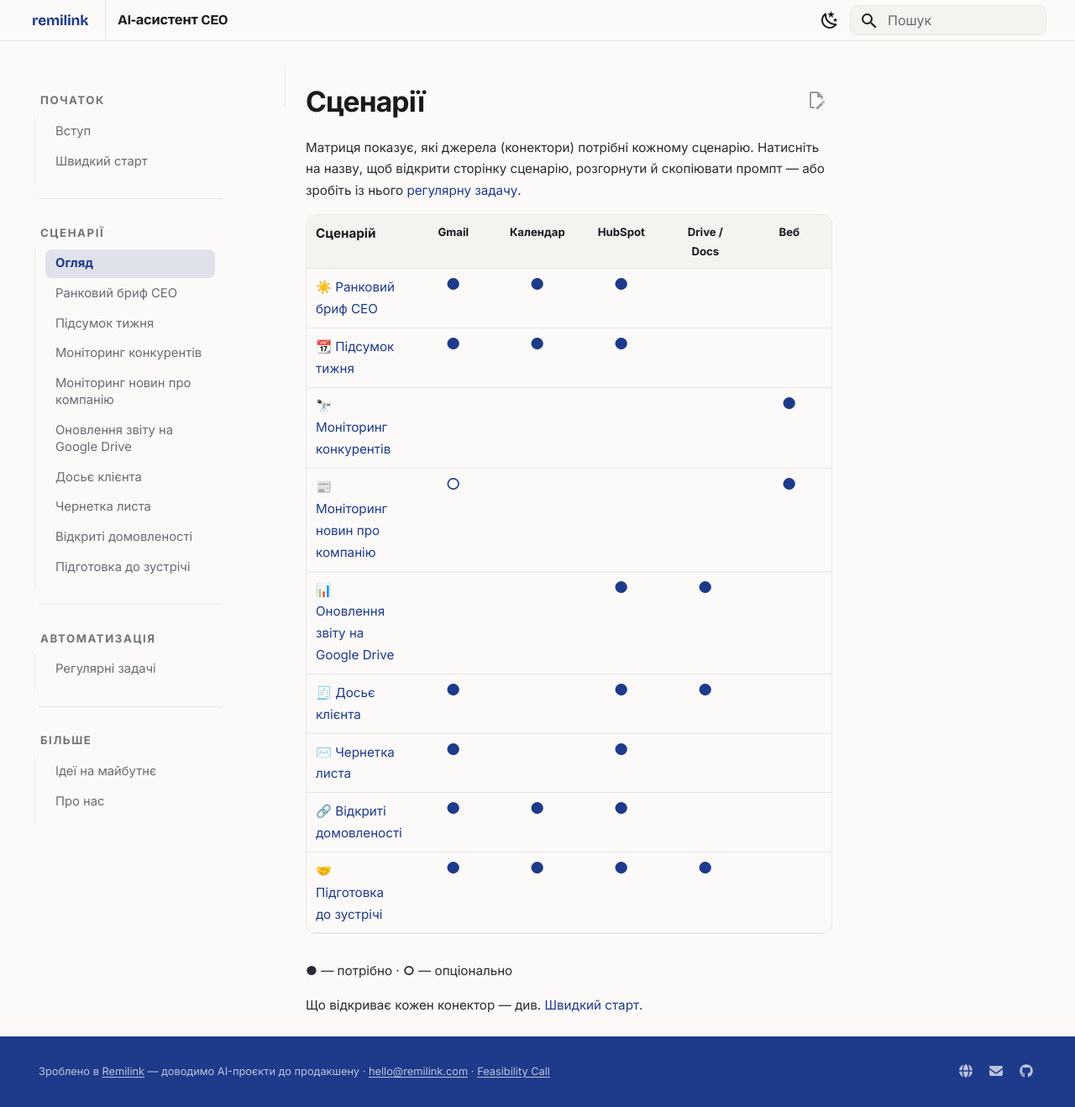
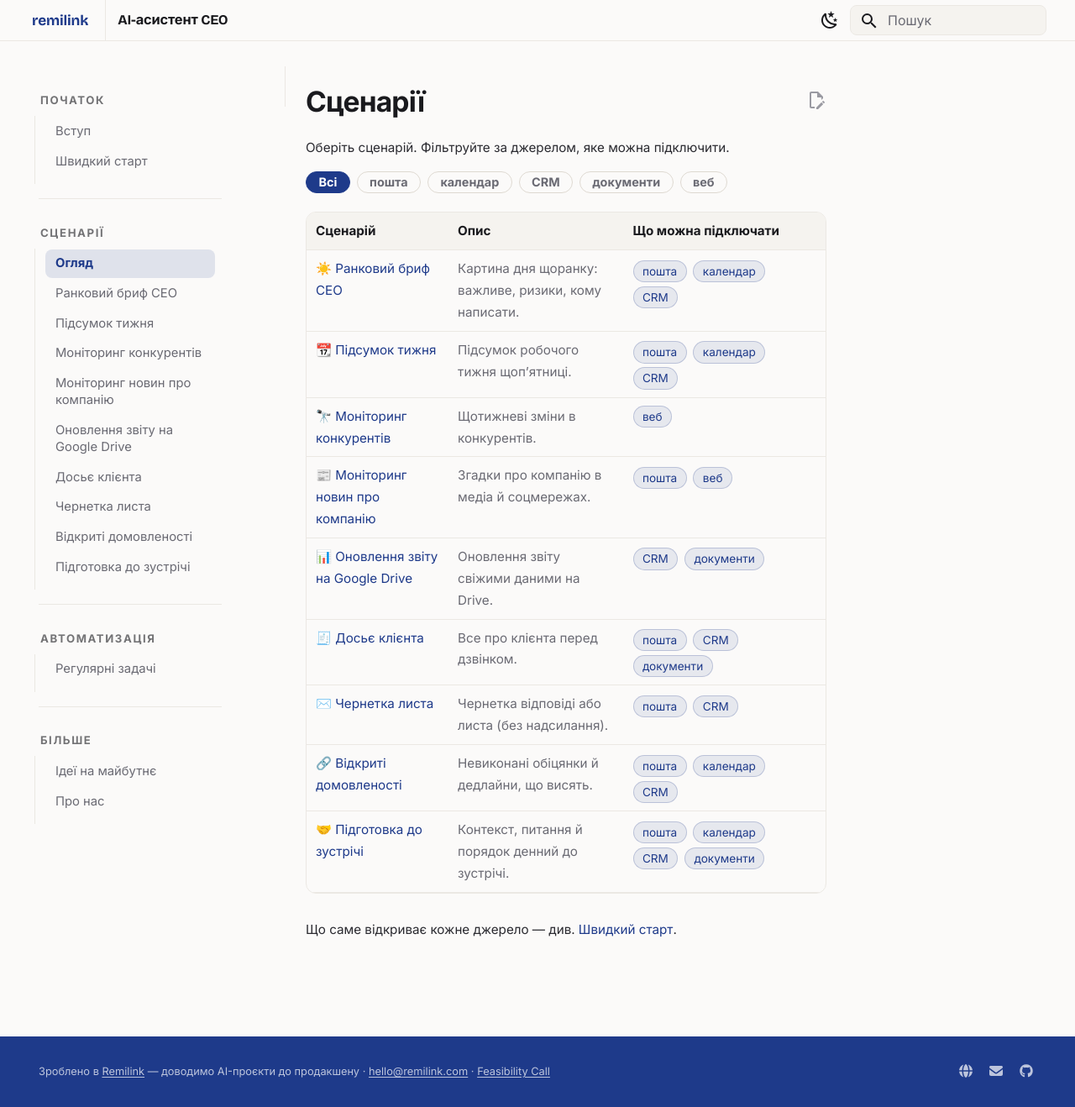
Before and after one commit to remilink/ceo-assistant, an MkDocs documentation site: the page built from docs/scenarios/index.md, in a window 1280 px wide and 1318 px high. Shown: the whole window at 84% size. Built offline with MkDocs 1.6.1 and Material for MkDocs 9.7.7, drawn with Linux system fonts in a browser that asks for light colours; comment, search, counter and statistics services are not loaded.

Commit message:
Scenarios overview: filterable 3-column list with source tags
Replace matrix with Сценарій | Опис | Що можна підключати. Generic source tags
(пошта/календар/CRM/документи/веб) as pills; clickable filter chips (vanilla JS,
document$-aware for instant nav).

```diff
--- /dev/null
+++ b/docs/javascripts/scenarios-filter.js
@@ -0,0 +1,45 @@
+// Filter the scenarios overview by generic source tag (пошта, календар, ...).
+// Uses Material's document$ so it also runs after instant navigation.
+(function () {
+  function init() {
+    var root = document.querySelector('.rl-scen');
+    if (!root) return;
+    var chips = root.querySelectorAll('.rl-chip');
+    var rows = root.querySelectorAll('table tbody tr');
+    var active = new Set();
+    var allChip = root.querySelector('.rl-chip[data-tag=""]');
+
+    function apply() {
+      rows.forEach(function (r) {
+        var tags = (r.getAttribute('data-tags') || '').split(' ');
+        var show = active.size === 0 ||
+          Array.from(active).some(function (t) { return tags.indexOf(t) !== -1; });
+        r.style.display = show ? '' : 'none';
+      });
+      if (allChip) allChip.classList.toggle('is-active', active.size === 0);
+    }
+
+    chips.forEach(function (ch) {
+      ch.addEventListener('click', function () {
+        var tag = ch.getAttribute('data-tag');
+        if (tag === '') {
+          active.clear();
+          chips.forEach(function (c) { c.classList.remove('is-active'); });
+        } else if (active.has(tag)) {
+          active.delete(tag);
+          ch.classList.remove('is-active');
+        } else {
+          active.add(tag);
+          ch.classList.add('is-active');
+        }
+        apply();
+      });
+    });
+
+    apply();
+  }
+
+  if (window.document$) window.document$.subscribe(init);
+  else if (document.readyState !== 'loading') init();
+  else document.addEventListener('DOMContentLoaded', init);
+})();
--- a/docs/scenarios/index.md
+++ b/docs/scenarios/index.md
@@ -1,25 +1,30 @@
 # Сценарії
 
-Матриця показує, які джерела (конектори) потрібні кожному сценарію.
-Натисніть на назву, щоб відкрити сторінку сценарію, розгорнути й скопіювати промпт —
-або зробіть із нього [регулярну задачу](../schedule.md).
+Оберіть сценарій. Фільтруйте за джерелом, яке можна підключити.
 
-<div class="rl-matrix" markdown="1">
-
-| Сценарій | Gmail | Календар | HubSpot | Drive / Docs | Веб |
-|---|:--:|:--:|:--:|:--:|:--:|
-| [☀️ Ранковий бриф CEO](rankovyi-bryf.md) | ● | ● | ● |  |  |
-| [📆 Підсумок тижня](pidsumok-tyzhnia.md) | ● | ● | ● |  |  |
-| [🔭 Моніторинг конкурентів](monitoryng-konkurentiv.md) |  |  |  |  | ● |
-| [📰 Моніторинг новин про компанію](monitoryng-novyn.md) | ○ |  |  |  | ● |
-| [📊 Оновлення звіту на Google Drive](onovlennia-zvitu.md) |  |  | ● | ● |  |
-| [🧾 Досьє клієнта](dosie-kliienta.md) | ● |  | ● | ● |  |
-| [✉️ Чернетка листа](chernetka-lysta.md) | ● |  | ● |  |  |
-| [🔗 Відкриті домовленості](vidkryti-domovlenosti.md) | ● | ● | ● |  |  |
-| [🤝 Підготовка до зустрічі](pidgotovka-do-zustrichi.md) | ● | ● | ● | ● |  |
-
+<div class="rl-scen">
+<div class="rl-filter">
+<button class="rl-chip is-active" data-tag="">Всі</button>
+<button class="rl-chip" data-tag="пошта">пошта</button>
+<button class="rl-chip" data-tag="календар">календар</button>
+<button class="rl-chip" data-tag="CRM">CRM</button>
+<button class="rl-chip" data-tag="документи">документи</button>
+<button class="rl-chip" data-tag="веб">веб</button>
+</div>
+<table>
+<thead><tr><th>Сценарій</th><th>Опис</th><th>Що можна підключати</th></tr></thead>
+<tbody>
+<tr data-tags="пошта календар CRM"><td><a href="rankovyi-bryf/">☀️ Ранковий бриф CEO</a></td><td>Картина дня щоранку: важливе, ризики, кому написати.</td><td><span class="rl-tag">пошта</span> <span class="rl-tag">календар</span> <span class="rl-tag">CRM</span></td></tr>
+<tr data-tags="пошта календар CRM"><td><a href="pidsumok-tyzhnia/">📆 Підсумок тижня</a></td><td>Підсумок робочого тижня щоп’ятниці.</td><td><span class="rl-tag">пошта</span> <span class="rl-tag">календар</span> <span class="rl-tag">CRM</span></td></tr>
+<tr data-tags="веб"><td><a href="monitoryng-konkurentiv/">🔭 Моніторинг конкурентів</a></td><td>Щотижневі зміни в конкурентів.</td><td><span class="rl-tag">веб</span></td></tr>
+<tr data-tags="пошта веб"><td><a href="monitoryng-novyn/">📰 Моніторинг новин про компанію</a></td><td>Згадки про компанію в медіа й соцмережах.</td><td><span class="rl-tag">пошта</span> <span class="rl-tag">веб</span></td></tr>
+<tr data-tags="CRM документи"><td><a href="onovlennia-zvitu/">📊 Оновлення звіту на Google Drive</a></td><td>Оновлення звіту свіжими даними на Drive.</td><td><span class="rl-tag">CRM</span> <span class="rl-tag">документи</span></td></tr>
+<tr data-tags="пошта CRM документи"><td><a href="dosie-kliienta/">🧾 Досьє клієнта</a></td><td>Все про клієнта перед дзвінком.</td><td><span class="rl-tag">пошта</span> <span class="rl-tag">CRM</span> <span class="rl-tag">документи</span></td></tr>
+<tr data-tags="пошта CRM"><td><a href="chernetka-lysta/">✉️ Чернетка листа</a></td><td>Чернетка відповіді або листа (без надсилання).</td><td><span class="rl-tag">пошта</span> <span class="rl-tag">CRM</span></td></tr>
+<tr data-tags="пошта календар CRM"><td><a href="vidkryti-domovlenosti/">🔗 Відкриті домовленості</a></td><td>Невиконані обіцянки й дедлайни, що висять.</td><td><span class="rl-tag">пошта</span> <span class="rl-tag">календар</span> <span class="rl-tag">CRM</span></td></tr>
+<tr data-tags="пошта календар CRM документи"><td><a href="pidgotovka-do-zustrichi/">🤝 Підготовка до зустрічі</a></td><td>Контекст, питання й порядок денний до зустрічі.</td><td><span class="rl-tag">пошта</span> <span class="rl-tag">календар</span> <span class="rl-tag">CRM</span> <span class="rl-tag">документи</span></td></tr>
+</tbody>
+</table>
 </div>
 
-**●** — потрібно · **○** — опціонально
-
-Що відкриває кожен конектор — див. [Швидкий старт](../quick-start.md).
+Що саме відкриває кожне джерело — див. [Швидкий старт](../quick-start.md).
--- a/docs/stylesheets/extra.css
+++ b/docs/stylesheets/extra.css
@@ -235,11 +235,37 @@ body { display: flex; flex-direction: column; min-height: 100vh; }
   border-bottom: 1px solid var(--rl-hairline);
   padding: .45rem .55rem;
 }
-/* Connector matrix (scenarios overview): tight centered connector columns */
-.rl-matrix td:not(:first-child),
-.rl-matrix th:not(:first-child) { width: 3.1rem; text-align: center; }
-.rl-matrix td:not(:first-child) { font-size: .95rem; line-height: 1; color: var(--rl-accent); }
-.rl-matrix th:not(:first-child) { font-size: .66rem; }
+/* Scenarios overview: filter chips + source tags */
+.rl-filter { display: flex; flex-wrap: wrap; gap: .4rem; margin: .1rem 0 1.1rem; }
+.rl-chip {
+  padding: .26rem .72rem;
+  border-radius: 999px;
+  font-size: .72rem;
+  font-weight: 600;
+  line-height: 1;
+  border: 1px solid var(--rl-hairline-2);
+  background: transparent;
+  color: var(--rl-muted);
+  cursor: pointer;
+  transition: background .12s ease, color .12s ease, border-color .12s ease;
+}
+.rl-chip:hover { border-color: var(--rl-accent); color: var(--rl-accent); }
+.rl-chip.is-active { background: var(--rl-accent); border-color: var(--rl-accent); color: #fff; }
+
+.rl-scen table td:nth-child(2) { color: var(--md-default-fg-color--light); }
+.rl-scen table td:last-child { min-width: 10rem; }
+.rl-tag {
+  display: inline-block;
+  margin: .12rem .18rem .12rem 0;
+  padding: .1rem .52rem;
+  border-radius: 999px;
+  font-size: .68rem;
+  line-height: 1.5;
+  white-space: nowrap;
+  background: color-mix(in srgb, var(--rl-accent) 9%, transparent);
+  color: var(--rl-accent);
+  border: 1px solid color-mix(in srgb, var(--rl-accent) 22%, transparent);
+}
 
 /* ---- Screenshots: framed, soft, click-to-zoom ---- */
 .md-typeset img {
--- a/mkdocs.yml
+++ b/mkdocs.yml
@@ -113,3 +113,6 @@ extra:
 
 extra_css:
   - stylesheets/extra.css
+
+extra_javascript:
+  - javascripts/scenarios-filter.js
```
